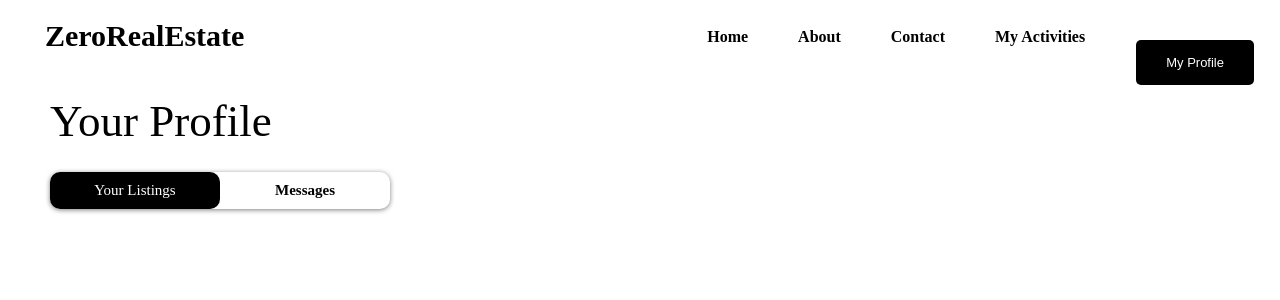
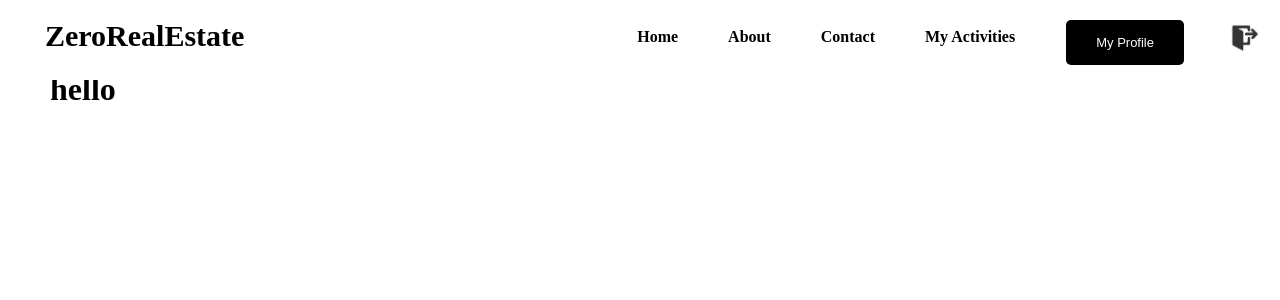
Before and after one commit to laojuaihe22/CSIT314-TeamZero, a Flask app: page /deletePropertyListing in a window 1280 px wide. Shown: the top 300 px of the page. Run offline with Flask 3, Linux system fonts and the light colour scheme.

Commit message:
delete property listing

```diff
--- a/boundary/RealEstateAgent/agentDeletePropertyListingPage.py
+++ b/boundary/RealEstateAgent/agentDeletePropertyListingPage.py
@@ -17,4 +17,4 @@ def delete_property_listing_page():
         else:
             flash('Failed to delete from property listing', 'error')
 
-    return render_template('deleteListing.html')
+    return render_template('realEstateAgentDeletePropertyListing.html')
--- a/templates/baseUserdashboard.html
+++ b/templates/baseUserdashboard.html
@@ -3,6 +3,7 @@
 <head>
     <meta charset="UTF-8">
     <meta name="viewport" content="width=device-width, initial-scale=1.0">
+    <link rel="stylesheet" href="{{ url_for('static', filename='styles.css')}}">
     <title>ZeroRealEstate</title>
     <style>
          .navbar {
--- a/templates/realEstateAgentDashboard.html
+++ b/templates/realEstateAgentDashboard.html
@@ -59,7 +59,7 @@ button[class="column"]:hover {
 </div>
 
 <div class="container">
-    <button class="column" onclick="window.location.href='search.html'">
+    <button class="column" onclick="window.location.href='/createPropertyListing'">
         <img src="{{ url_for('static', filename='search.png')}}" alt="Image">
         <h4>Create Property Listings</h4>
         <p>content</p>
@@ -78,7 +78,7 @@ button[class="column"]:hover {
         <p>content</p>
     </button>
 
-    <button class="column" onclick="window.location.href='agent.html'">
+    <button class="column" onclick="window.location.href='/deletePropertyListing'">
         <img src="{{ url_for('static', filename='seller.png')}}" alt="Image">
         <h4>Delete Property Listings</h4>
         <p>content</p>
--- /dev/null
+++ b/templates/realEstateAgentDeletePropertyListing.html
@@ -0,0 +1,130 @@
+{% extends "baseUserDashboard.html" %}
+
+{% block style %}
+
+.agent-main {
+    position: absolute;
+    margin: 50px;
+}
+
+.agent-main p {
+    font-size: 45px;
+}
+
+.profile-nav {
+    font-size: 15px;
+    margin-top: -20px;
+    display: flex;
+    margin-bottom: 20px;
+    border-radius: 10px;
+    box-shadow: 0px 1px 5px rgba(0, 0, 0, 0.5);
+    /* Add shadow */
+    max-width: fit-content;
+}
+
+.Pnav-item {
+    font-weight: bold;
+    padding: 10px 25px;
+    cursor: pointer;
+    width: 120px;
+    text-align: center;
+}
+
+.Pnav-item.active {
+    font-weight: normal;
+    background-color: black;
+    color: white;
+    border-radius: 10px;
+}
+
+.hidden {
+    display: none;
+}
+
+.listing-cards {
+    display: flex;
+    flex-wrap: wrap;
+    justify-content: flex-start;
+    /* Start from left */
+}
+
+.listing-card {
+    margin: 20px;
+    width: 250px;
+    background-color: #fff;
+    border: 1px solid #ddd;
+    border-radius: 10px;
+    padding: 20px;
+    box-shadow: 0px 1px 5px rgba(0, 0, 0, 0.5);
+    /* Add shadow */
+}
+
+.listing-card img {
+    width: 100%;
+    height: 150px;
+    object-fit: cover;
+    border-radius: 10px 10px 0 0;
+}
+
+.listing-info .location-text {
+    padding: 20px;
+    font-size: 12px;
+    /* Adjust the font size as desired */
+}
+
+.listing-info h3 {
+    font-size: 15px;
+    margin-bottom: 10px;
+}
+
+.delete-btn {
+    background-color: red;
+    color: white;
+    border: none;
+    padding: 5px 10px;
+    border-radius: 5px;
+    cursor: pointer;
+}
+
+.delete-btn:hover {
+    background-color: darkred;
+}
+
+.agent-body {
+    overflow-y: auto;
+    max-height: calc(100vh - 250px);
+}
+{% endblock style %}
+
+
+
+{% block content %}
+
+<div class="agent-main">
+    <h1>hello</h1>
+    <!-- Listing Section -->
+    <div class="agent-body">
+        <div id="listings" class="hidden">
+            <h2>Delete Your Listings</h2>
+            <div class="listing-cards">
+                <div class="listing-card">
+                    <img src="image1.jpg" alt="Listing 1">
+                    <div class="listing-info">
+                        <h3>The Vision</h3>
+                        <h4 style="color: darkgreen;">$1,188,888</h4>
+                        <p class="location-text" style="color: grey;">88 Reindeer Drive
+                            &nbsp;&nbsp;&nbsp;&nbsp;&nbsp;&nbsp;&nbsp;&nbsp;8mins</p>
+                    </div>
+                    <button class="delete-btn" onclick="deleteListing(this)">Delete</button>
+                </div>
+            </div>
+        </div>
+    </div>
+    <!-- Messages Section -->
+    <div id="messages" class="hidden">
+        <!-- Messages content here -->
+        <p>Messages Content Goes Here</p>
+    </div>
+</div>
+
+{% endblock content %}
```
